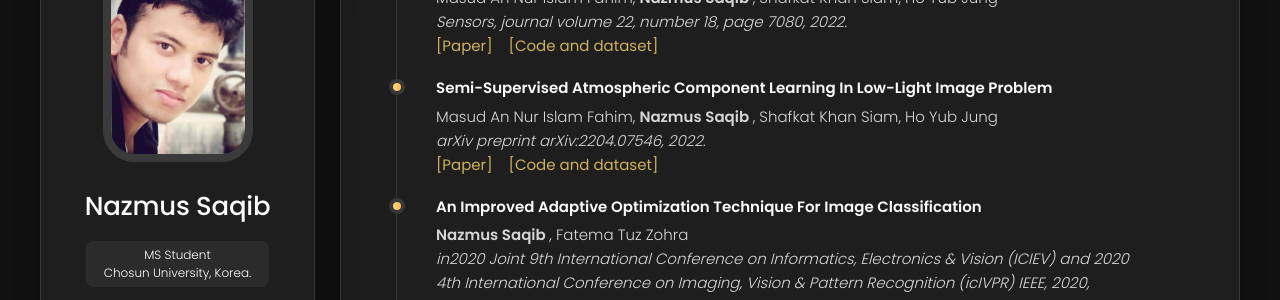
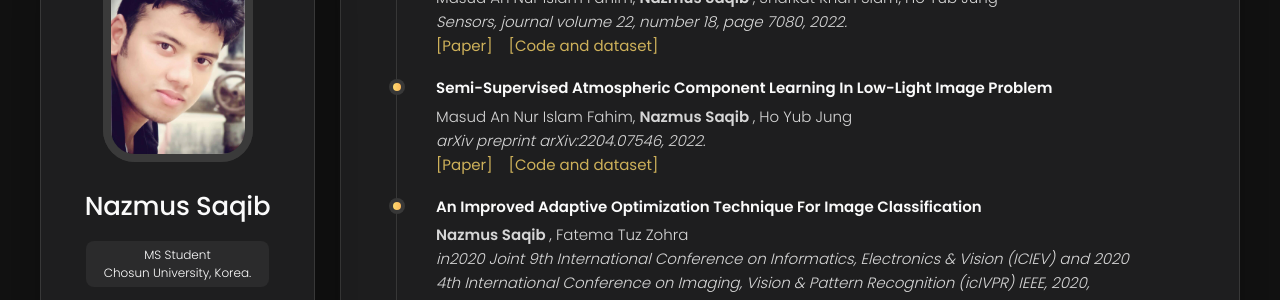
Before and after one commit to saqibnazmus/saqibnazmus.github.io, a Jekyll site: the page built from index.html, in a window 1280 px wide and 900 px high, scrolled down 584 px. Shown: the part 154-454 px from the top of the window. Built offline with Jekyll 4.4.1, drawn with Linux system fonts in a browser that asks for light colours.

Commit message:
Update resume.yml

```diff
--- a/_data/resume.yml
+++ b/_data/resume.yml
@@ -27,7 +27,7 @@ sections:
             link: https://github.com/saqibnazmus/denoising_ensemble
       -
         title: Semi-supervised atmospheric component learning in low-light image problem
-        text: Masud An Nur Islam Fahim, <b> Nazmus Saqib </b>, Shafkat Khan Siam, Ho Yub Jung <br/>
+        text: Masud An Nur Islam Fahim, <b> Nazmus Saqib </b>, Ho Yub Jung <br/>
               <i> arXiv preprint arXiv:2204.07546, 2022. </i>
         links:
           -
```
